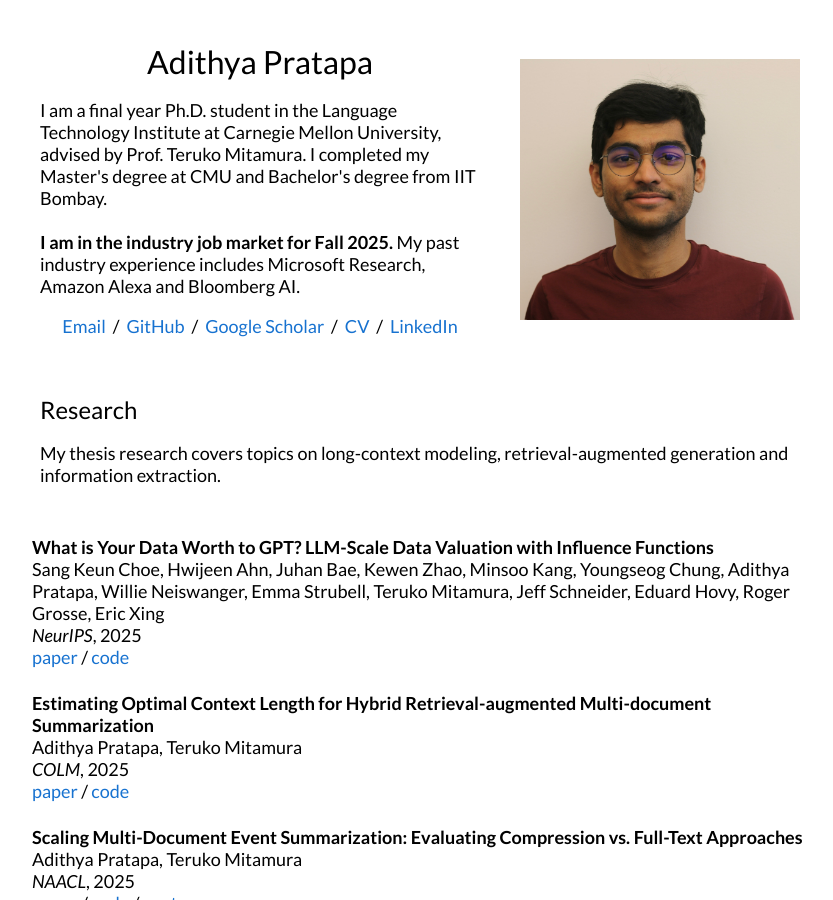
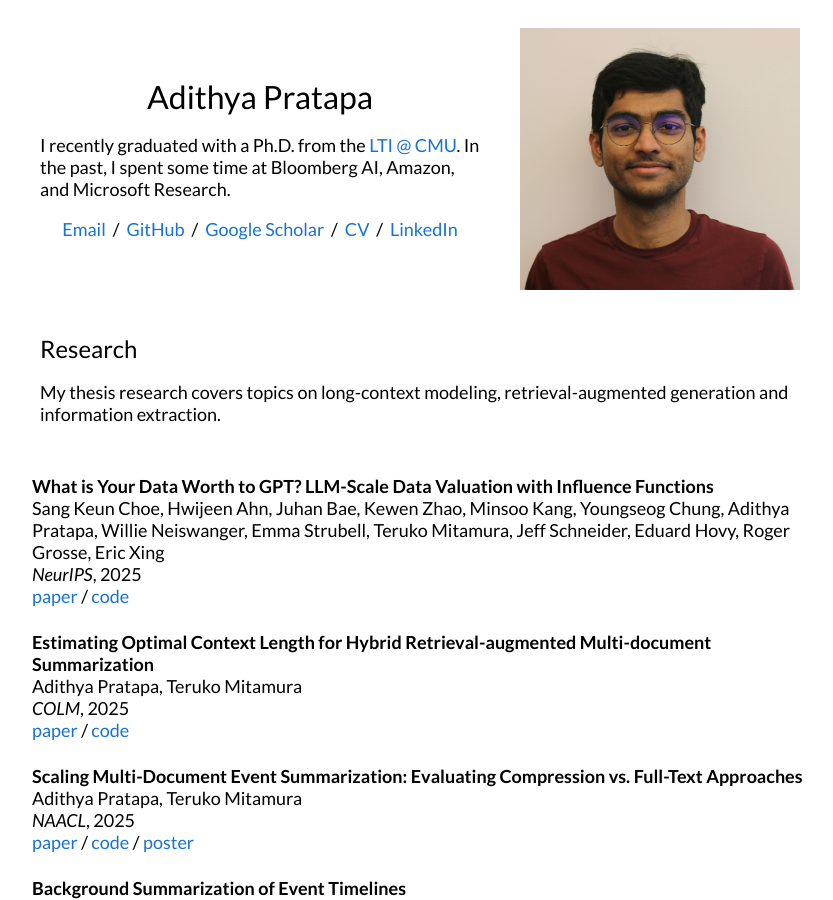
Before and after one commit to adithya7/adithya7.github.io, a Jekyll site: the page built from _posts/2024-05-22-data-valuation.md, in a window 1280 px wide and 900 px high. Shown: the whole window, without its empty margins (220-1053 px from the left). Built offline with Jekyll 4.4.1, drawn with Linux system fonts in a browser that asks for light colours.

Commit message:
Revise personal introduction in default layout
Updated personal information and removed outdated details.

```diff
--- a/_layouts/default.html
+++ b/_layouts/default.html
@@ -26,9 +26,7 @@
                 Adithya Pratapa
               </h1>
               <p>
-                I am a final year Ph.D. student in the Language Technology Institute at Carnegie Mellon University, advised by Prof. Teruko Mitamura. I completed my Master's degree at CMU and Bachelor's degree from IIT Bombay.
-                <br><br>
-                <b>I am in the industry job market for Fall 2025.</b> My past industry experience includes Microsoft Research, Amazon Alexa and Bloomberg AI.
+                I recently graduated with a Ph.D. from the <a href="https://lti.cmu.edu/">LTI @ CMU</a>. In the past, I spent some time at Bloomberg AI, Amazon, and Microsoft Research.
               </p>
               <p style="text-align:center">
                 <a href="mailto:vpratapa@cs.cmu.edu">Email</a> &nbsp;/&nbsp;
```
